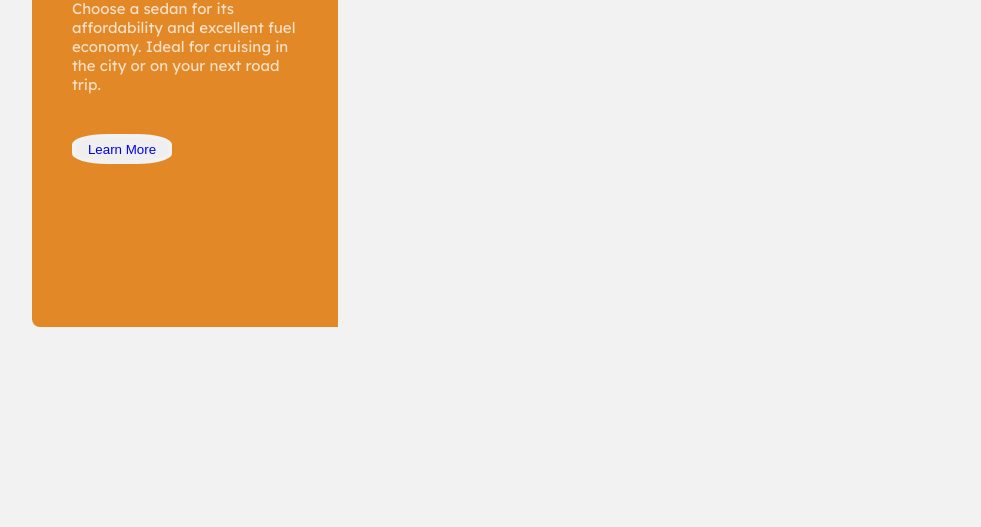
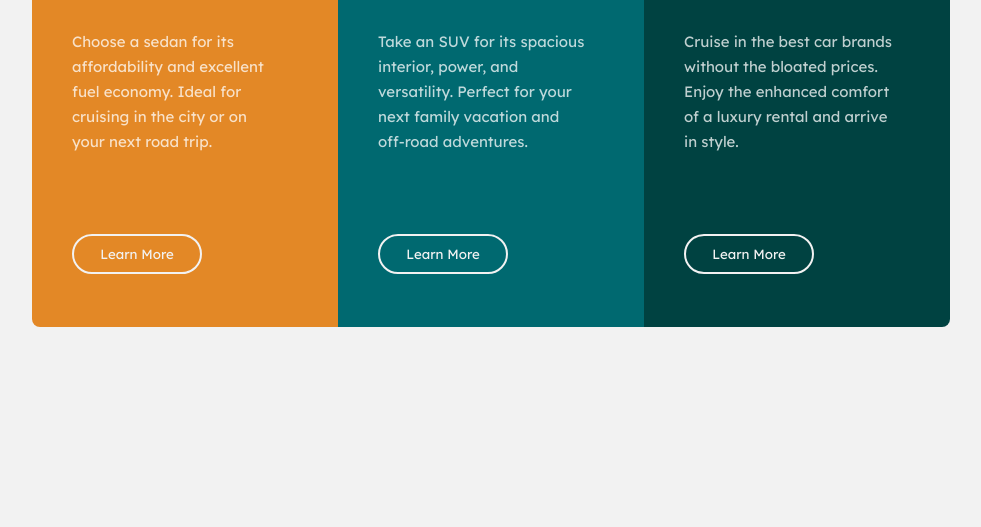
Before and after one commit to lrobertoborges/column-preview-card, a plain HTML site: page index.html in a window 1280 px wide. Shown: the part 273-800 px from the top of the page, without its empty margins (68-1049 px from the left). Drawn offline with Linux system fonts and the light colour scheme.

Commit message:
'add buttons'

```diff
--- a/index.html
+++ b/index.html
@@ -11,11 +11,11 @@
 </head>
 <body>
     <main id="container">
-        <div id="sedans">
+        <div class="box-content">
             <div>
                 <img src="./images/icon-sedans.svg" alt="icone do sedan">
 
-                <div id="content-sedan">
+                <div class="content">
                     <h1>Sedans</h1>
 
                     <p>Choose a sedan for its affordability and excellent fuel economy. Ideal for cruising in the city or on your next road trip.</p>
@@ -24,8 +24,36 @@
                 <button><a href="./index.html">Learn More</a></button>
             </div>
         </div>
-        <div id="suvs"></div>
-        <div id="luxury"></div>
+
+        <div class="box-content-suvs">
+            <div>
+                <img src="./images/icon-suvs.svg" alt="icone do suv">
+
+                <div class="content">
+                    <h1>SUVS</h1>
+
+                    <p>Take an SUV for its spacious interior, power, and versatility. Perfect for your next family vacation and off-road adventures.</p>
+                </div>
+
+                <button><a href="./index.html">Learn More</a></button>
+            </div>
+        </div>
+
+        <div class="box-content-luxury">
+            <div>
+                <img src="./images/icon-luxury.svg" alt="icone de carros de luxo">
+
+                <div class="content">
+                    <h1>Luxury</h1>
+
+                    <p>Cruise in the best car brands without the bloated prices.
+                        Enjoy the enhanced comfort of a luxury rental and arrive in style.
+                    </p>
+                </div>
+
+                <button><a href="./index.html">Learn More</a></button>
+            </div>
+        </div>
     </main>
 </body>
 </html>
--- a/style.css
+++ b/style.css
@@ -21,7 +21,7 @@ body{
     font-family: 'Lexend Deca', Arial, sans-serif;
 }
 
-#sedans{
+.box-content{
     width: 306px;
     height: 500px;
     padding: 40px;
@@ -30,25 +30,81 @@ body{
     color: hsl(0, 0%, 95%);
 }
 
-#content-sedan{
-    margin-top: 30px;;
+.content{
+    margin-top: 30px;
 }
 
-#content-sedan h1{
+.content h1{
     font-family: 'Big Shoulders Display', Arial, sans-serif;
+    font-size: 40px;
     text-transform: uppercase;
 }
 
-#content-sedan p{
-    margin-top: 20px;
+.content p{
+    margin: 40px 30px 0 0;
     font-size: 15px;
     color: hsla(0, 0%, 100%, 0.75);
+    line-height: 25px;
 }
 
-#sedans button{
-    margin-top: 40px;
-    width: 100px;
-    height: 30px;
-    border: 4px solid hsl(0, 0%, 95%);
-    border-radius: 35%;
+.box-content button{
+    margin-top: 80px;
+    width: 130px;
+    height: 40px;
+    border-radius: 40px;
+    text-align: center;
+    background-color: transparent;
+    border: 2px solid hsl(0, 0%, 95%);
 }
+
+.box-content button a{
+    font-family: 'Lexend Deca', Arial, sans-serif;
+    color: hsl(0, 0%, 95%);
+}
+
+.box-content-suvs{
+    width: 306px;
+    height: 500px;
+    padding: 40px 25px 40px 40px;
+    background-color: hsl(184, 100%, 22%);
+    color: hsl(0, 0%, 95%);
+}
+
+.box-content-suvs button{
+    margin-top: 80px;
+    width: 130px;
+    height: 40px;
+    border-radius: 40px;
+    text-align: center;
+    background-color: transparent;
+    border: 2px solid hsl(0, 0%, 95%);
+}
+
+.box-content-suvs button a{
+    font-family: 'Lexend Deca', Arial, sans-serif;
+    color: hsl(0, 0%, 95%);
+}
+
+.box-content-luxury{
+    width: 306px;
+    height: 500px;
+    padding: 40px 25px 40px 40px;
+    background-color: hsl(179, 100%, 13%);
+    border-radius: 0 8px 8px 0;
+    color: hsl(0, 0%, 95%);
+}
+
+.box-content-luxury button{
+    margin-top: 80px;
+    width: 130px;
+    height: 40px;
+    border-radius: 40px;
+    text-align: center;
+    background-color: transparent;
+    border: 2px solid hsl(0, 0%, 95%);
+}
+
+.box-content-luxury button a{
+    font-family: 'Lexend Deca', Arial, sans-serif;
+    color: hsl(0, 0%, 95%);
+}
```
